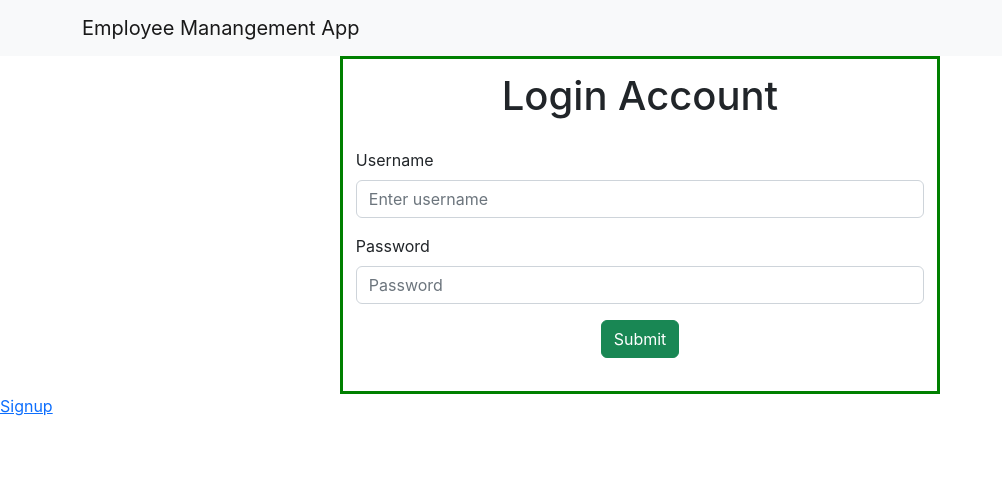
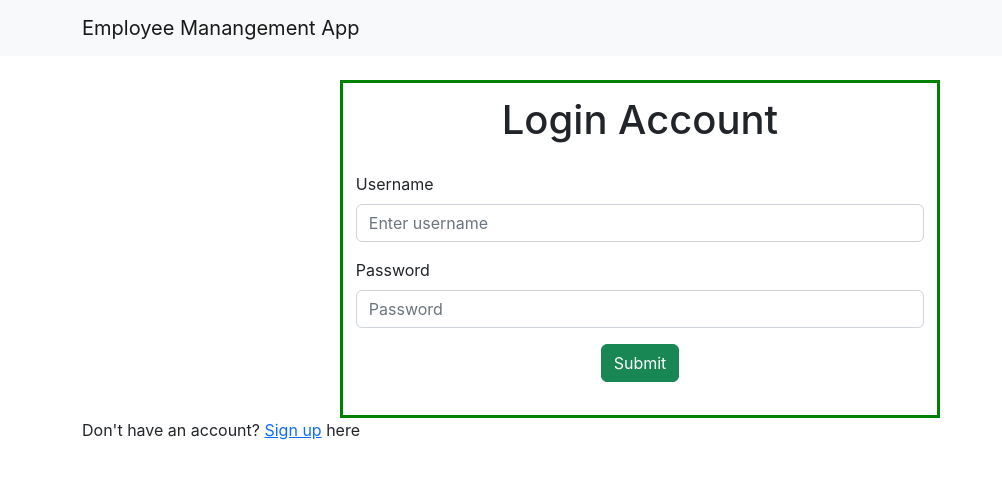
Before and after one commit to ivytsai2/101331867_comp3123_assignment2_reactjs, a React (Create React App) app: page / in a window 1280 px wide. Shown: the top 478 px of the page, without its empty margins (0-1002 px from the left). Built offline with nearby package versions, Linux system fonts and the light colour scheme.

Commit message:
add text to login and signup links

```diff
--- a/src/App.js
+++ b/src/App.js
@@ -1,8 +1,7 @@
 //import logo from './logo.svg';
 import './App.css';
-import { BrowserRouter, Route, Routes, NavLink} from 'react-router-dom';
+import { BrowserRouter, Route, Routes } from 'react-router-dom';
 import Container from 'react-bootstrap/Container';
-import Nav from 'react-bootstrap/Nav';
 import Navbar from 'react-bootstrap/Navbar';
 import Login from './Login';
 import Signup from './Signup';
@@ -16,6 +15,7 @@ function App() {
             <Navbar.Brand href="/">Employee Manangement App</Navbar.Brand>
           </Container>
         </Navbar>
+        <br></br>
           <Routes>
               <Route path='/' element={<Login/>}></Route>
               <Route path='/login' element={<Login/>}></Route>
--- a/src/Login.js
+++ b/src/Login.js
@@ -3,6 +3,7 @@ import axiosAPI from './api'
 import Form from 'react-bootstrap/Form';
 import Button from 'react-bootstrap/Button';
 import { NavLink } from 'react-router-dom';
+import Container from 'react-bootstrap/Container';
 
 
 const form_style = {
@@ -74,7 +75,7 @@ export default class Login extends Component {
                         onClick={(e) => this.onSubmitLogin(e)}>Submit</Button>
                     </div>
                 </Form>
-                <NavLink to ='/signup'>Signup</NavLink>
+                <Container>Don't have an account? <NavLink to='/signup'>Sign up</NavLink> here</Container>
             </>
         )
     }
--- a/src/Signup.js
+++ b/src/Signup.js
@@ -3,6 +3,7 @@ import axiosAPI from './api'
 import Form from 'react-bootstrap/Form';
 import Button from 'react-bootstrap/Button';
 import { NavLink } from 'react-router-dom';
+import Container from 'react-bootstrap/Container';
 
 const form_style = {
     padding: '1%',
@@ -81,7 +82,7 @@ export default class Signup extends Component {
                     onClick={(e) => this.onSubmitLogin(e)}>Submit</Button>
                 </div>
             </Form>
-            <NavLink to ='/login'>Login</NavLink>
+            <Container>Alreaady have an account? <NavLink to='/login'>Login</NavLink> here</Container>
         </>
         )
   }
```
